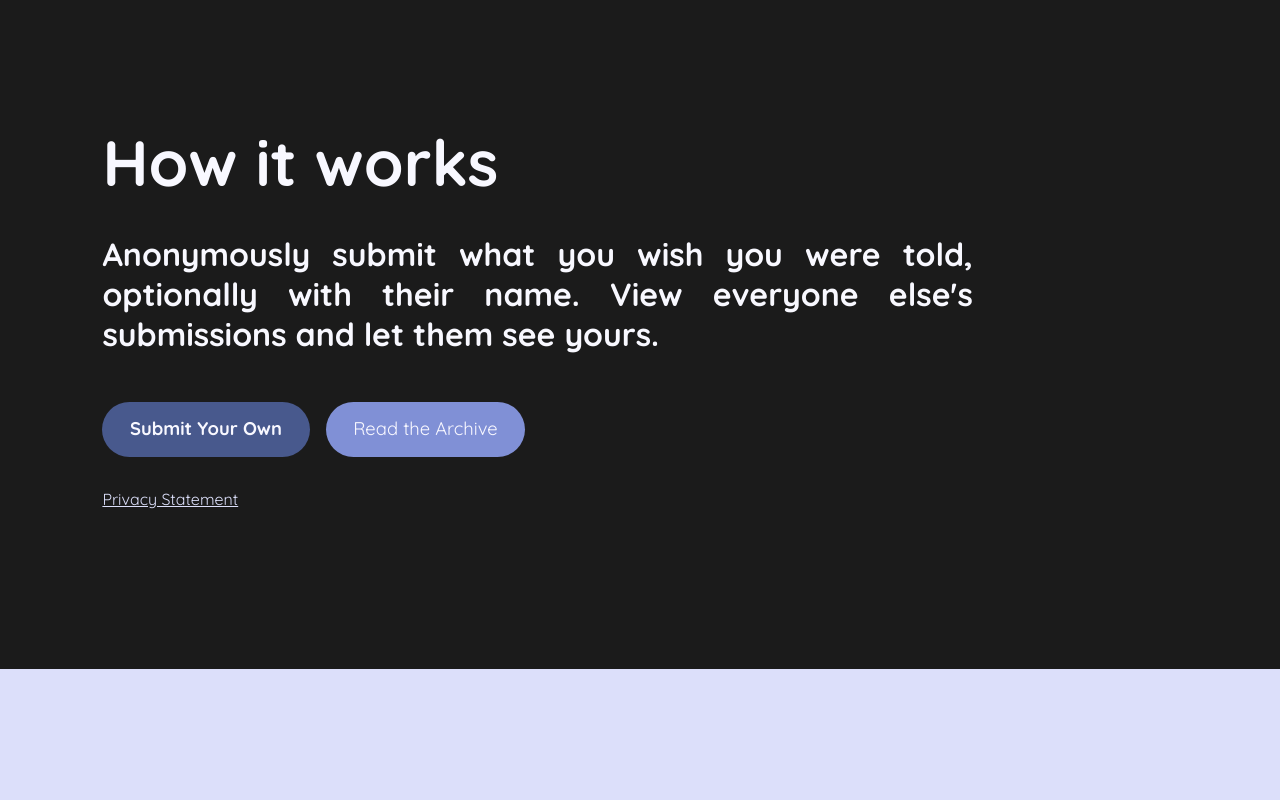
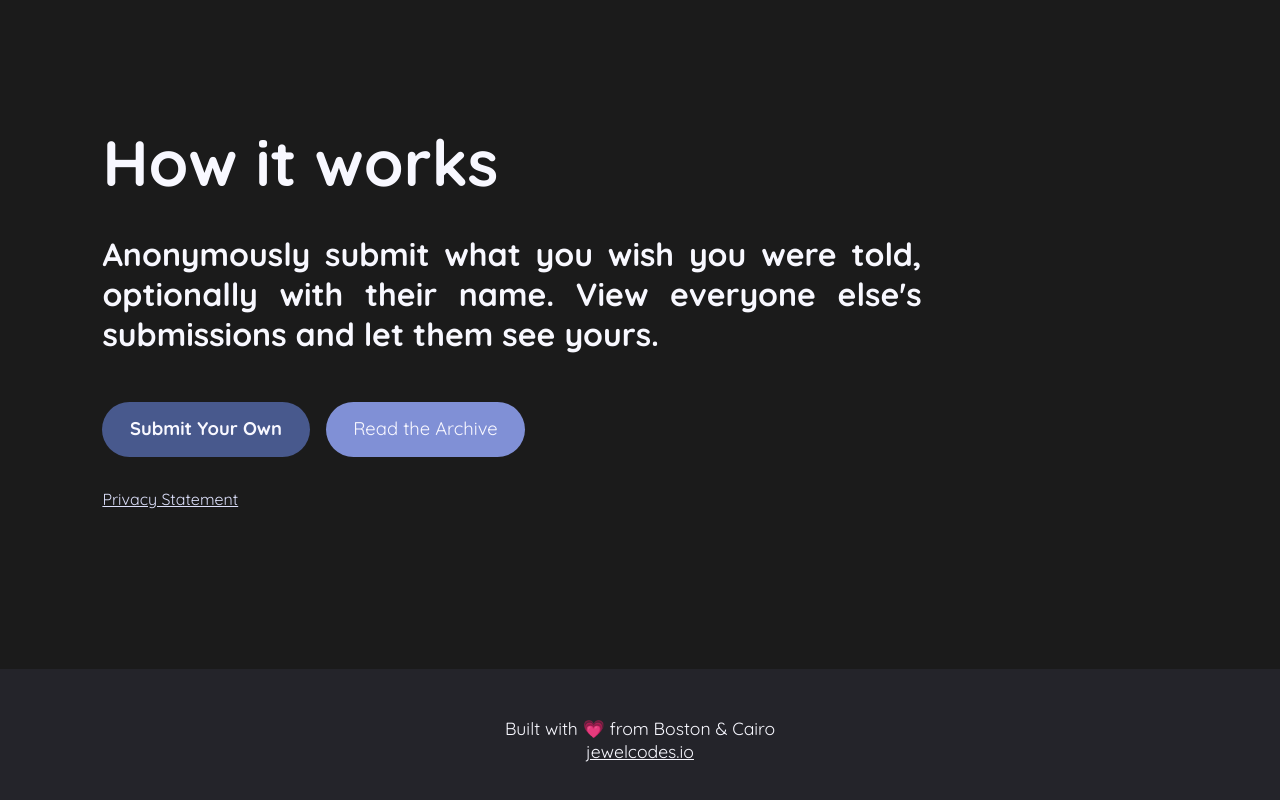
Before and after one commit to jewelcodes/the-yearn-vault, a React (Create React App) app in the folder frontend/: page / in a window 1280 px wide. Shown: the part 1532-2332 px from the top of the page. Before the commit the page ends 2201 px from the top, so only its background shows below. Built offline with nearby package versions, Linux system fonts and the light colour scheme.

Commit message:
refactor

```diff
--- a/frontend/src/App.tsx
+++ b/frontend/src/App.tsx
@@ -1,13 +1,13 @@
 import React from "react";
 import { BrowserRouter, Routes, Route } from "react-router-dom";
-import Menu from "./pages/Menu/Menu";
+import Layout from "./pages/Layout/Layout";
 import Home from "./pages/Home/Home";
 
 function App() {
     return (
         <BrowserRouter>
             <Routes>
-                <Route path="/" element={<Menu />}>
+                <Route path="/" element={<Layout />}>
                     <Route index element={<Home />} />
                 </Route>
             </Routes>
--- a/frontend/src/index.css
+++ b/frontend/src/index.css
@@ -10,6 +10,7 @@
     --medium2: #8090d6;
     --medium3: #5266b6;
     --black: #1b1b1b;
+    --gray: #24242a;
     --white: #f8f8ff;
     --side-spacing-desktop: 8vw;
 }
@@ -49,8 +50,12 @@ body {
 }
 
 .button-default {
-    background-color: var(--dark);
+    background-color: var(--dark) !important;
     font-weight: bold;
+}
+
+.button-default:hover {
+    background-color: var(--medium2) !important;
 }
 
 .h-spacer {
--- a/frontend/src/pages/Home/Home.css
+++ b/frontend/src/pages/Home/Home.css
@@ -66,7 +66,7 @@
     width: 25%;
     padding-bottom: 46%;    /* aspect ratio */
 
-    background-image: url("../../assets/phone.png");
+    background-image: url("../../assets/phone2.png");
     background-repeat: no-repeat;
     background-size: contain;
 
@@ -116,7 +116,7 @@
 }
 
 .home-works {
-    padding: 20vh calc(var(--side-spacing-desktop) * 3) 20vh var(--side-spacing-desktop);
+    padding: 20vh calc(var(--side-spacing-desktop) * 3.5) 20vh var(--side-spacing-desktop);
     background-color: var(--black);
     color: var(--white);
 }
--- a/frontend/src/pages/Menu/Menu.css
+++ b/frontend/src/pages/Layout/Layout.css
@@ -66,3 +66,21 @@
 .top-bar .submit a:hover {
     background-color: var(--medium3);
 }
+
+footer {
+    padding: 6vh var(--side-spacing-desktop);
+    background-color: var(--gray);
+    color: var(--white);
+    text-align: center;
+    font-size: 1.1em;
+    line-height: 130%;
+}
+
+footer a {
+    text-decoration: underline;
+    color: var(--white);
+}
+
+footer a:hover {
+    text-decoration: none;
+}
--- a/frontend/src/pages/Menu/Menu.tsx
+++ b/frontend/src/pages/Layout/Layout.tsx
@@ -1,6 +1,6 @@
 import React from 'react';
 import { Link, Outlet } from "react-router-dom";
-import './Menu.css';
+import './Layout.css';
 
 function Menu() {
     return (
@@ -20,6 +20,10 @@ function Menu() {
                 </div>
             </div>
             <Outlet />
+            <footer>
+                <div>Built with 💗 from Boston &amp; Cairo</div>
+                <div><a href="https://jewelcodes.io/">jewelcodes.io</a></div>
+            </footer>
         </>
     );
 }
```
Also changed, not shown: frontend/src/assets/phone2.png (added).
